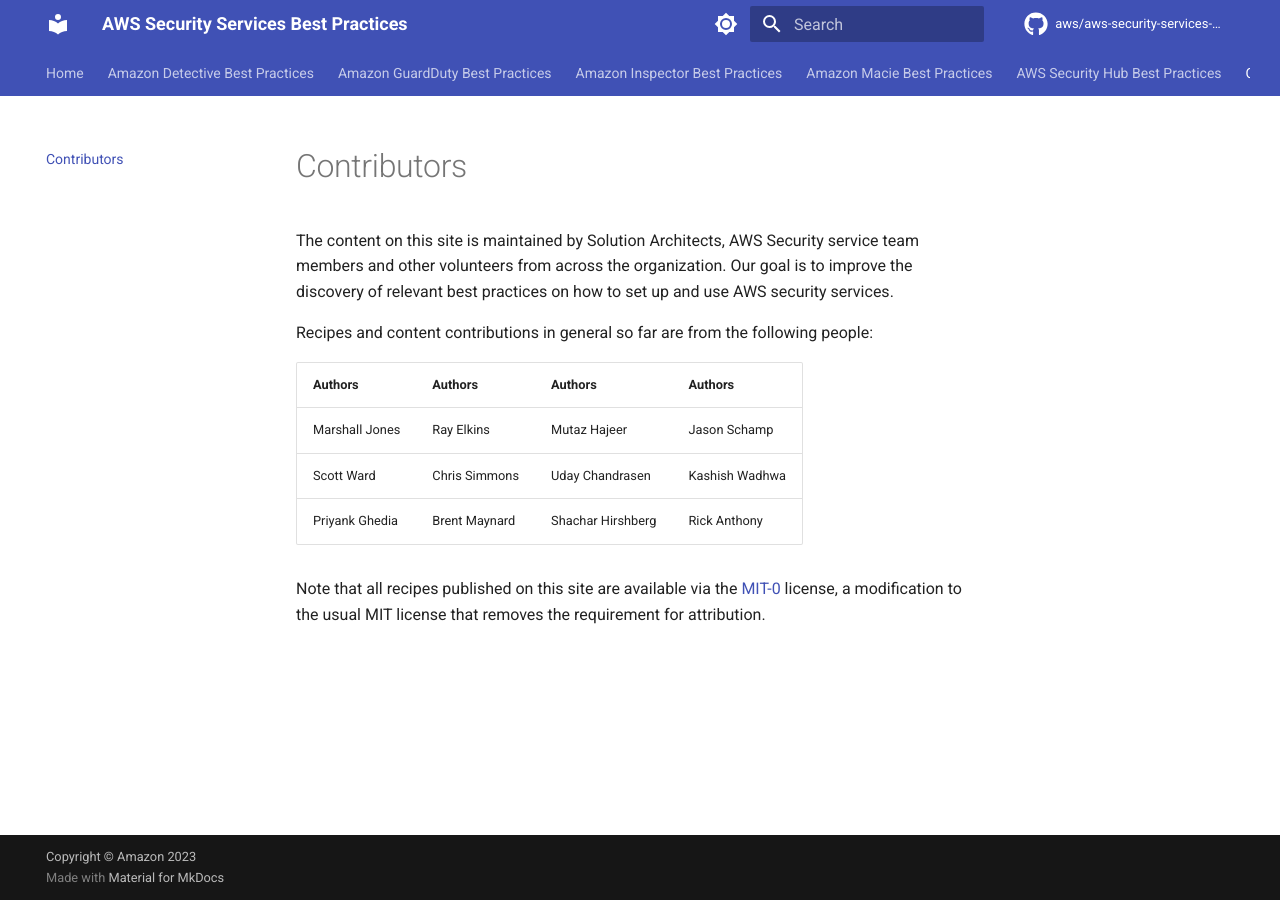
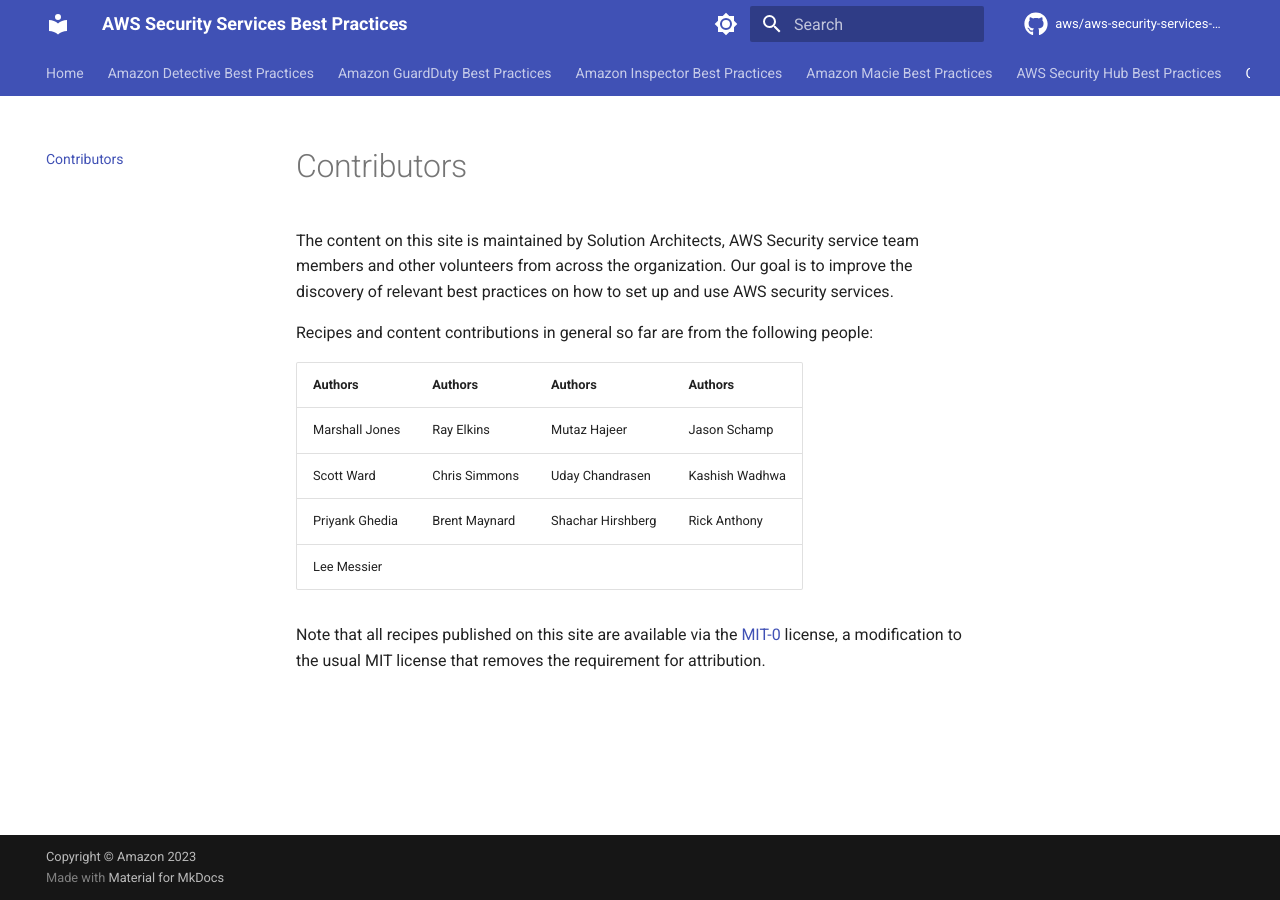
Before and after one commit to aws/aws-security-services-best-practices, an MkDocs documentation site: the page built from docs/en/contributors.md, in a window 1280 px wide. Built offline with MkDocs 1.6.1 and Material for MkDocs 9.7.7, drawn with Linux system fonts in a browser that asks for light colours; comment, search, counter and statistics services are not loaded.

Commit message:
updated contributors

```diff
--- a/docs/en/contributors.md
+++ b/docs/en/contributors.md
@@ -10,6 +10,7 @@
 |   Marshall Jones     |  Ray Elkins | Mutaz Hajeer | Jason Schamp |
 | Scott Ward  | Chris Simmons | Uday Chandrasen |  Kashish Wadhwa |
 | Priyank Ghedia | Brent Maynard | Shachar Hirshberg | Rick Anthony |
+| Lee Messier | | | |
 
 Note that all recipes published on this site are available via the
 [MIT-0][mit0] license, a modification to the usual MIT license
```
